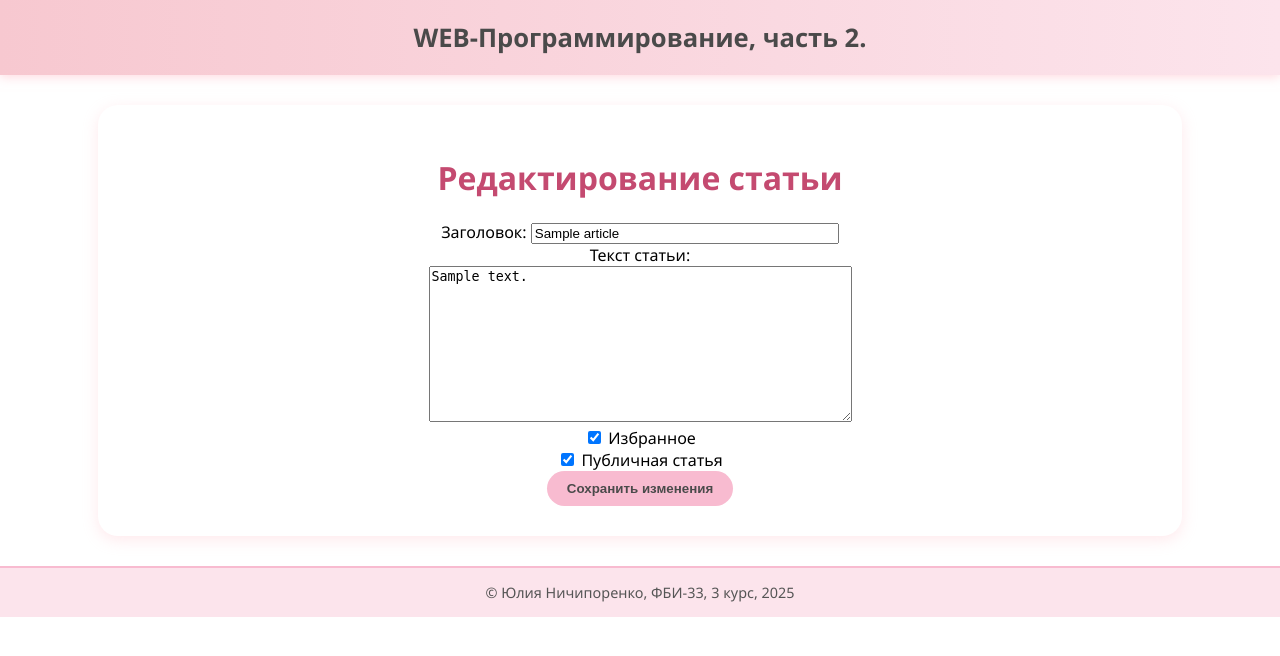
After one commit to JuliaNich/web-back-labs, a Flask app: page /lab8/edit/1 in a window 1280 px wide. The commit adds this page. Shown: the top 656 px of the page. Run offline with Flask 3, Linux system fonts and the light colour scheme; a user stored in the database is signed in; tables that the repository leaves empty hold one stand-in row (values such as "Sample post"); some libraries are stand-ins or nearby versions.

Commit message:
редактирование и удаление статей

```diff
--- a/lab8.py
+++ b/lab8.py
@@ -105,3 +105,46 @@ def create_article():
     db.session.commit()
 
     return redirect('/lab8/articles/')
+
+@lab8.route('/lab8/edit/<int:article_id>', methods=['GET', 'POST'])
+@login_required
+def edit_article(article_id):
+    article = articles.query.get_or_404(article_id)
+
+    if article.login_id != current_user.id:
+        return "Вы не можете редактировать чужую статью", 403
+
+    if request.method == 'GET':
+        return render_template('lab8/edit_article.html', article=article)
+
+    title = request.form.get('title')
+    article_text = request.form.get('article_text')
+    is_favorite = request.form.get('is_favorite') == 'on'
+    is_public = request.form.get('is_public') == 'on'
+
+    if not title or not article_text:
+        return render_template('lab8/edit_article.html',
+                               article=article,
+                               error='Заголовок и текст статьи обязательны')
+
+    article.title = title
+    article.article_text = article_text
+    article.is_favorite = is_favorite
+    article.is_public = is_public
+
+    db.session.commit()
+
+    return redirect('/lab8/articles/')
+
+@lab8.route('/lab8/delete/<int:article_id>')
+@login_required
+def delete_article(article_id):
+    article = articles.query.get_or_404(article_id)
+
+    if article.login_id != current_user.id:
+        return "Вы не можете удалить чужую статью", 403
+
+    db.session.delete(article)
+    db.session.commit()
+
+    return redirect('/lab8/articles/')
--- a/templates/lab8/articles.html
+++ b/templates/lab8/articles.html
@@ -19,7 +19,7 @@
                     </small>
                     <div>
                         <a href="/lab8/edit/{{ article.id }}">Редактировать</a>
-                        <a href="/lab8/delete/{{ article.id }}">
+                        <a href="/lab8/delete/{{ article.id }}"
                            onclick="return confirm('Вы уверены, что хотите удалить эту статью?')">Удалить</a>
                     </div>
                     <hr>
--- /dev/null
+++ b/templates/lab8/edit_article.html
@@ -0,0 +1,42 @@
+{% extends "base.html" %}
+
+{% block lab %}Лабораторная работа 8{% endblock %}
+
+{% block main %}
+    <h1>Редактирование статьи</h1>
+
+    {% if error %}
+        <div style="color: red; padding: 10px; border: 1px solid red; margin-bottom: 15px;">
+            {{ error }}
+        </div>
+    {% endif %}
+
+    <form action="/lab8/edit/{{ article.id }}" method="post">
+        <div>
+            <label>
+                Заголовок: <input type="text" name="title" value="{{ article.title }}" style="width: 300px;">
+            </label>
+        </div>
+
+        <div>
+            <label>
+                Текст статьи:<br>
+                <textarea name="article_text" rows="10" cols="50">{{ article.article_text }}</textarea>
+            </label>
+        </div>
+
+        <div>
+            <label>
+                <input type="checkbox" name="is_favorite" {% if article.is_favorite %}checked{% endif %}> Избранное
+            </label>
+        </div>
+
+        <div>
+            <label>
+                <input type="checkbox" name="is_public" {% if article.is_public %}checked{% endif %}> Публичная статья
+            </label>
+        </div>
+
+        <button type="submit">Сохранить изменения</button>
+    </form>
+{% endblock %}
```
